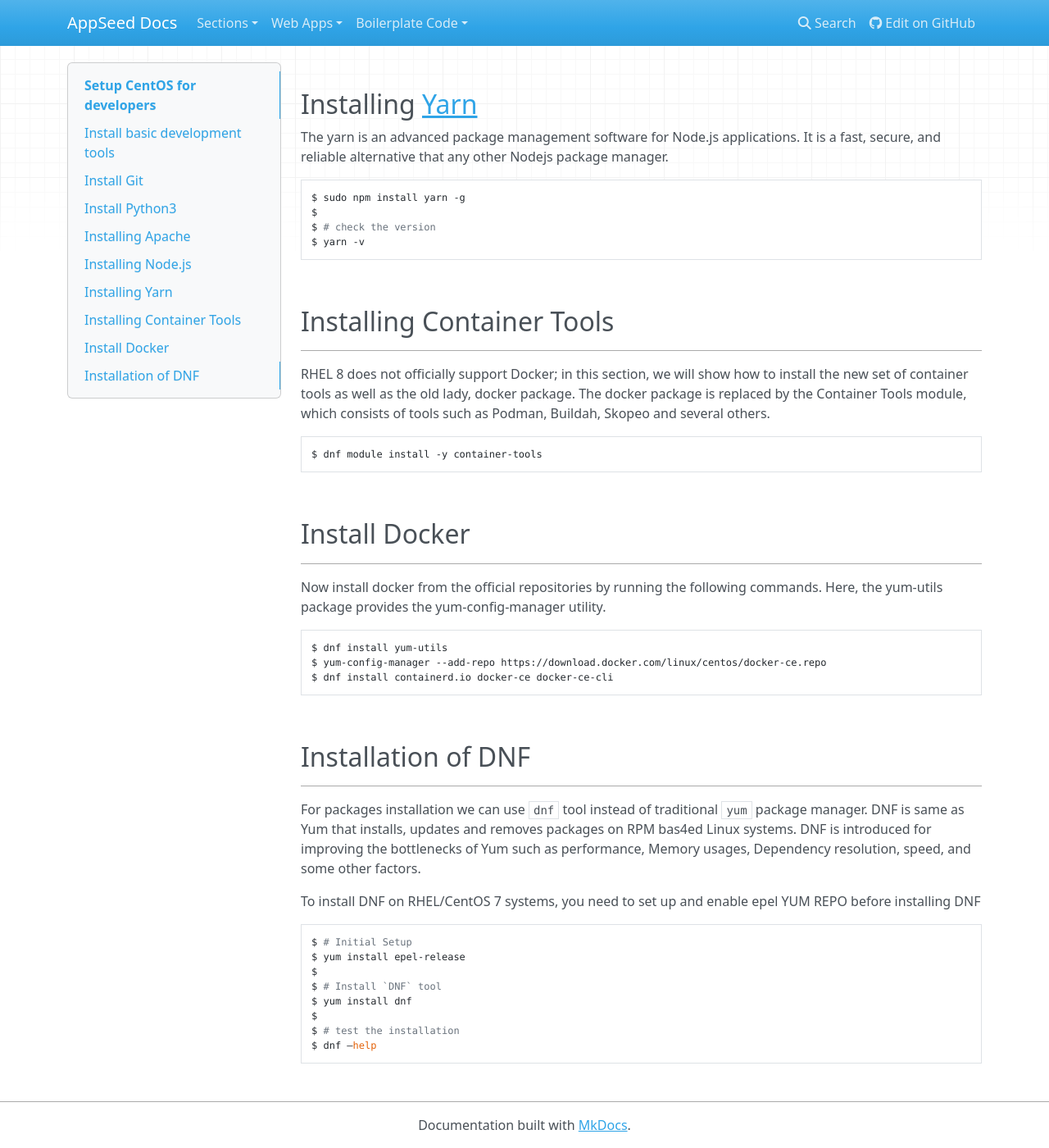
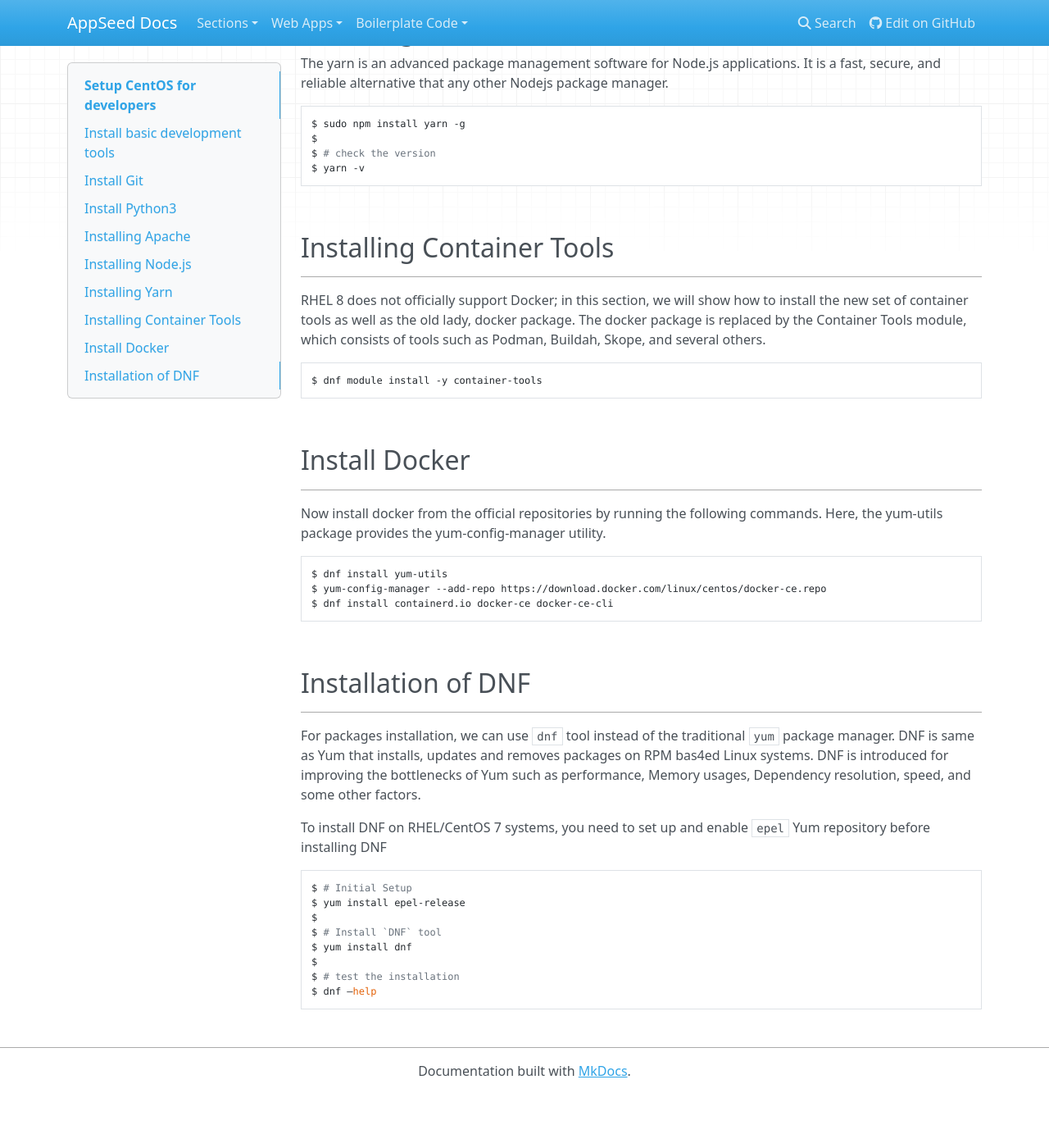
Before and after one commit to rohanmaity123/docs, an MkDocs documentation site: the page built from docs/how-to/setup-centos-for-development.md, in a window 1280 px wide and 1400 px high, scrolled down 1921 px. Shown: the whole window at 82% size. Built offline with MkDocs 1.6.1, drawn with Linux system fonts in a browser that asks for light colours; nearby versions of some CDN libraries; after the commit the page ends 3255 px from its top, so only the background shows below that; some of the changed text lies outside the part shown.

Commit message:
Instructions to prepare a CentOS machine for dev

````diff
--- a/docs/how-to/setup-centos-for-development.md
+++ b/docs/how-to/setup-centos-for-development.md
@@ -111,7 +106,7 @@ $ yarn -v
 ## Installing Container Tools
 ---
 
-RHEL 8 does not officially support Docker; in this section, we will show how to install the new set of container tools as well as the old lady, docker package. The docker package is replaced by the Container Tools module, which consists of tools such as Podman, Buildah, Skopeo and several others.
+RHEL 8 does not officially support Docker; in this section, we will show how to install the new set of container tools as well as the old lady, docker package. The docker package is replaced by the Container Tools module, which consists of tools such as Podman, Buildah, Skope, and several others.
 
 ```bash
 $ dnf module install -y container-tools
@@ -135,9 +130,9 @@ $ dnf install containerd.io docker-ce docker-ce-cli
 ## Installation of DNF
 ---
 
-For packages installation we can use `dnf` tool instead of traditional `yum` package manager. DNF is same as Yum that installs, updates and removes packages on RPM bas4ed Linux systems. DNF is introduced for improving the bottlenecks of Yum such as performance, Memory usages, Dependency resolution, speed, and some other factors.
+For packages installation, we can use `dnf` tool instead of the traditional `yum` package manager. DNF is same as Yum that installs, updates and removes packages on RPM bas4ed Linux systems. DNF is introduced for improving the bottlenecks of Yum such as performance, Memory usages, Dependency resolution, speed, and some other factors.
 
-To install DNF on RHEL/CentOS 7 systems, you need to set up and enable epel YUM REPO before installing DNF
+To install DNF on RHEL/CentOS 7 systems, you need to set up and enable `epel` Yum repository before installing DNF
 
 ```bash
 $ # Initial Setup
````
Also changed, not shown: other parts of docs/how-to/setup-centos-for-development.md (+1 -6 lines).
